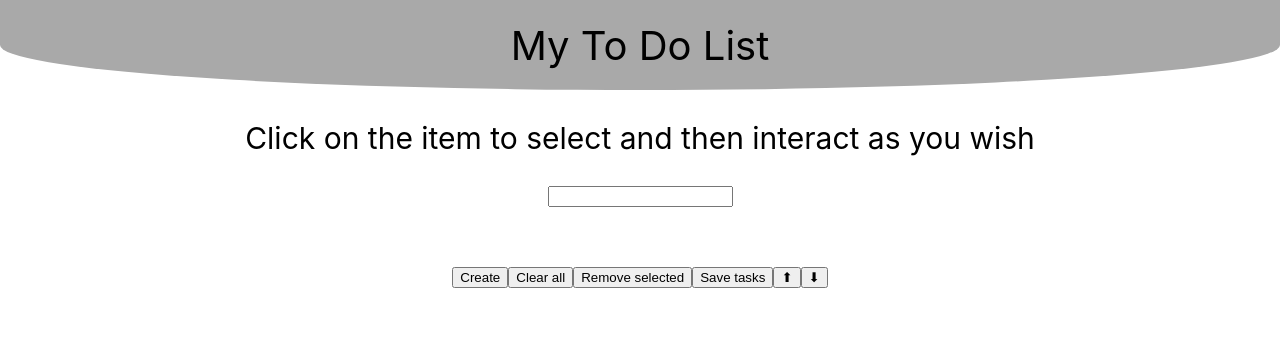
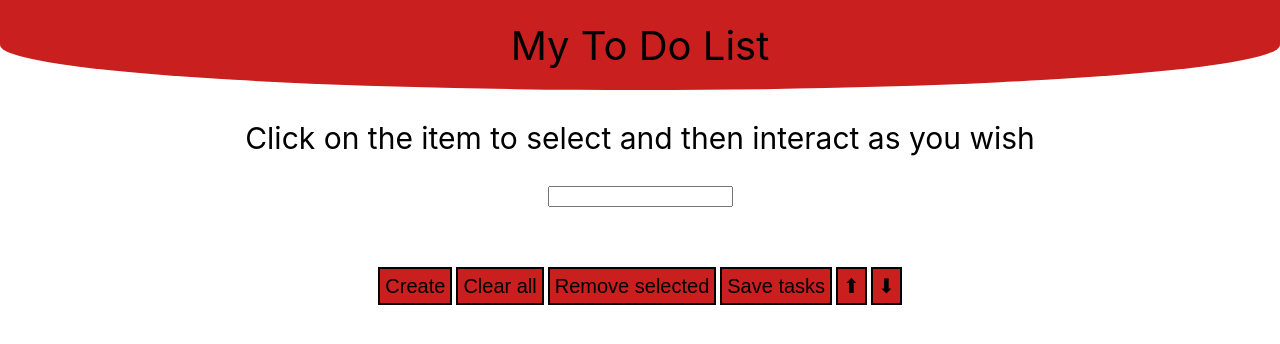
Before and after one commit to lucas-andrad/To-do-list, a plain HTML site: page index.html in a window 1280 px wide. Drawn offline with Linux system fonts and the light colour scheme.

Commit message:
Changing background color - title and button

```diff
--- a/style.css
+++ b/style.css
@@ -17,7 +17,7 @@ body {
     font-size: 40px;
     justify-content: center;
     align-items: center;
-    background-color: darkgray;
+    background-color: rgb(201, 31, 31);
     height: 90px;
     border-bottom-left-radius: 90%;
     border-bottom-right-radius: 90%;
@@ -35,3 +35,12 @@ body {
     display: flex;
     justify-content: center;
 }
+
+.buttons button {
+    background-color: rgb(201, 31, 31);
+    border: 2px solid black;
+    color: black;
+    font-size: 20px;
+    padding: 5px;
+    margin: 0 2px;
+}
```
